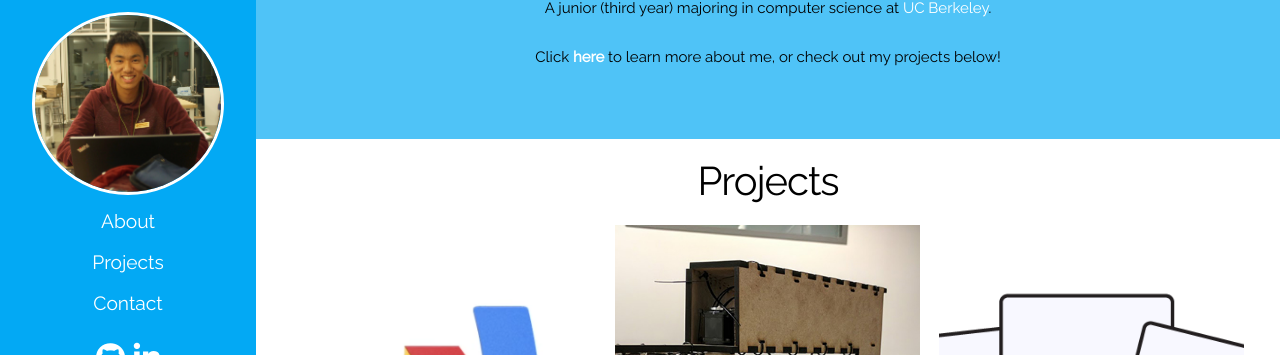
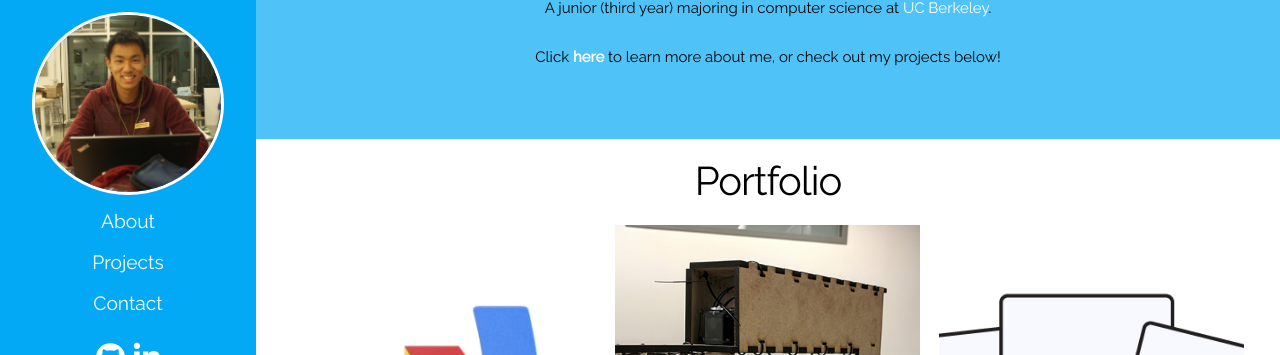
Before and after one commit to joshuayuan/joshuayuan-old-site, a Jekyll site: the page built from index.html, in a window 1280 px wide and 900 px high. Shown: the part 141-496 px from the top of the window. Built offline with Jekyll 4.4.1, drawn with Linux system fonts in a browser that asks for light colours; nearby versions of some CDN libraries; comment, search, counter and statistics services are not loaded.

Commit message:
change title project to portfolio on home

```diff
--- a/_layouts/home.html
+++ b/_layouts/home.html
@@ -10,7 +10,7 @@ redirect_from:
     {% include intro.html %}
 </section>
 <section id="projects" class="main centered">
-    <h1 style="text-align: center"> Projects </h1>
+    <h1 style="text-align: center"> Portfolio </h1>
     <div class="grid">
     {% assign first = true %}
     {% assign sorted_projects = (site.projects | sort:"order")%}
```
